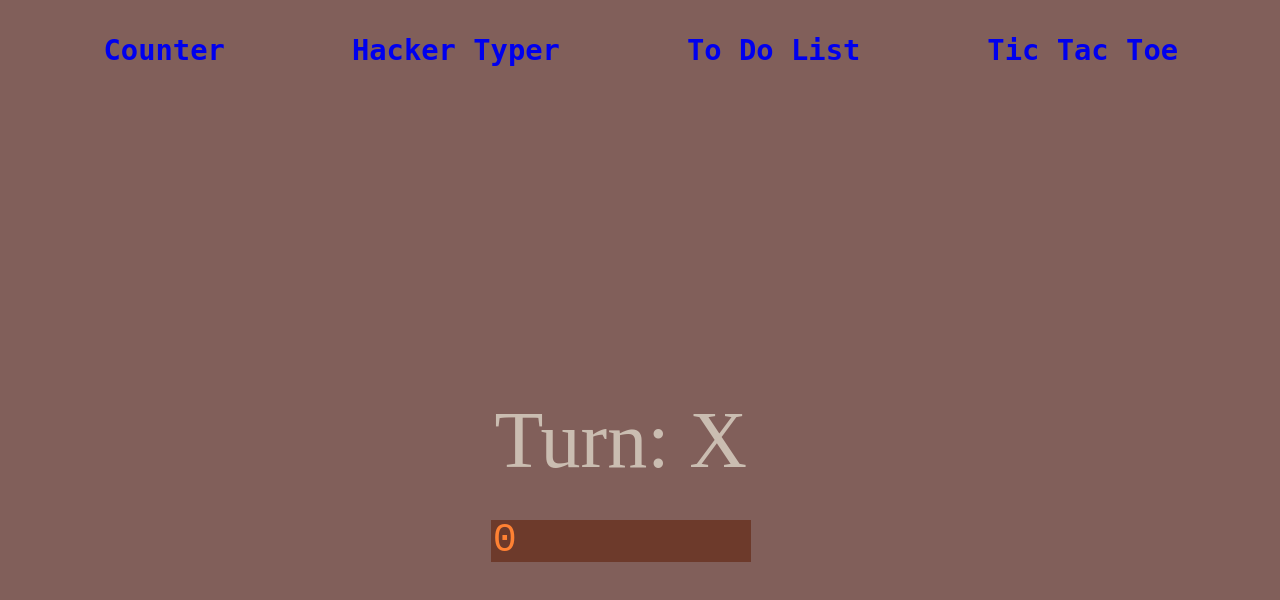
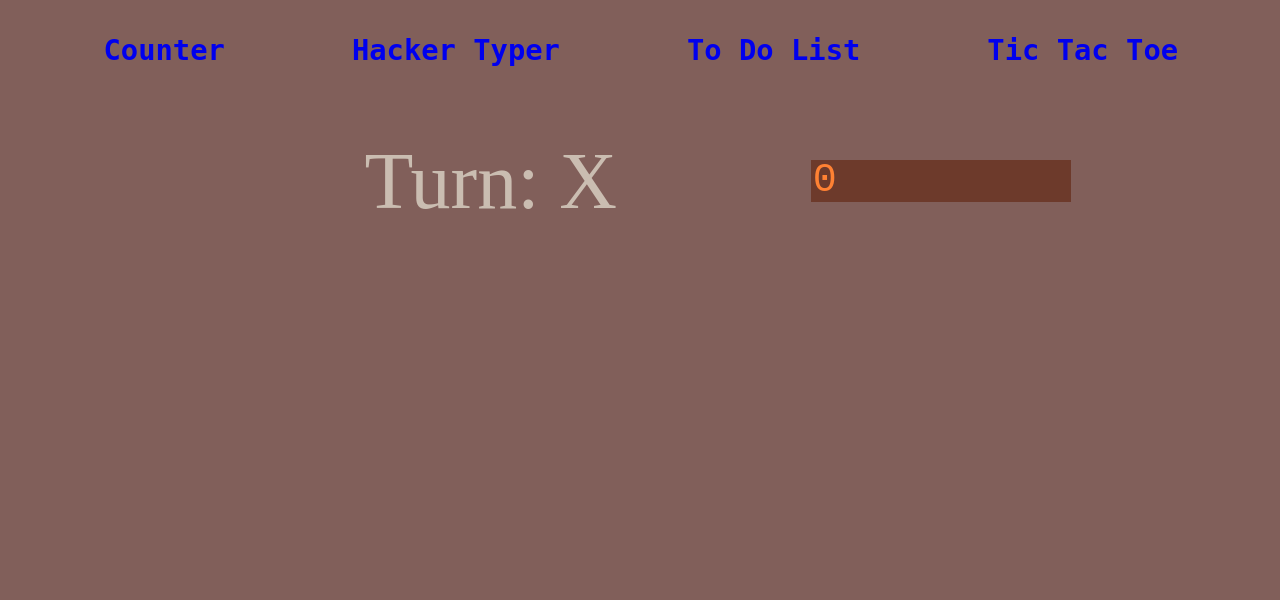
Before and after one commit to justholdinghands/reactPortfolio, a React (Create React App) app: page /tictactoe in a window 1280 px wide. Shown: the top 600 px of the page. Built offline with nearby package versions, Linux system fonts and the light colour scheme; a web font is replaced by a local one.

Commit message:
corrections

```diff
--- a/src/components/tictactoe/Tictactoe.tsx
+++ b/src/components/tictactoe/Tictactoe.tsx
@@ -1,8 +1,20 @@
-import { Component } from "react";
+import { ChangeEvent, Component } from "react";
 import { theme } from "../../theme";
 import styled from "styled-components";
 
 // styles
+export const DivInput = styled.div`
+  display: flex;
+  justify-content: center;
+  align-items: center;
+`;
+
+export const DivWrapSettings = styled.div`
+  display: flex;
+  flex-direction: row;
+  align-items: center;
+  justify-content: center;
+`;
 export const DivResult = styled.div`
   display: flex;
   justify-content: center;
@@ -29,8 +41,8 @@ export const DivWrapper = styled.div`
   display: flex;
   flex-direction: column;
   align-items: center;
-  justify-content: center;
-  height: 100vh;
+  justify-content: space-between;
+  height: 80vh;
 `;
 
 export const InputBoardSize = styled.input`
@@ -40,7 +52,6 @@ export const InputBoardSize = styled.input`
   color: ${theme.tictactoe.primary};
   font: 5vh/0 ${theme.tictactoe.font_secondary};
   border: none;
-  margin-bottom: 5rem;
 `;
 
 export const Box = styled.button`
@@ -56,7 +67,7 @@ type State = {
   size: number;
   boardMatrix: string[][];
   xTurn: boolean;
-  isWinning: string;
+  winner: string;
   gameOver: boolean;
   clickedXtimes: number;
 };
@@ -71,17 +82,16 @@ export default class Tictactoe extends Component<Props, State> {
       size: 0,
       boardMatrix: [],
       xTurn: true,
-      isWinning: "",
+      winner: "",
       gameOver: false,
       clickedXtimes: 0,
     };
-    this.checkWin = this.checkWin.bind(this);
   }
 
-  setSize = (e) => {
+  setSize = (e: ChangeEvent<HTMLInputElement>) => {
     this.setState((_p) => ({
       xTurn: true,
-      isWinning: "",
+      winner: "",
       gameOver: false,
       clickedXtimes: 0,
       size: Number(e.target.value),
@@ -92,7 +102,10 @@ export default class Tictactoe extends Component<Props, State> {
   };
 
   move = (row: number, column: number) => {
-    if (this.state.boardMatrix[row][column] === " ") {
+    if (
+      this.state.boardMatrix[row][column] === " " &&
+      this.state.gameOver === false
+    ) {
       this.setState(
         (prevState) => {
           let newMatrix = [...[...prevState.boardMatrix]];
@@ -116,7 +129,7 @@ export default class Tictactoe extends Component<Props, State> {
     }
   };
 
-  checkWin = () => {
+  checkWin = (): string | false => {
     this.checkDraw();
     return (
       this.checkRows(this.state.boardMatrix) ||
@@ -125,7 +138,7 @@ export default class Tictactoe extends Component<Props, State> {
     );
   };
 
-  checkRows = (boardMatrix) => {
+  checkRows = (boardMatrix: string[][]): string | false => {
     let winningLength = this.state.size > 5 ? 5 : this.state.size;
     let count = 1;
     for (let i = 0; i < boardMatrix.length; i++) {
@@ -137,7 +150,7 @@ export default class Tictactoe extends Component<Props, State> {
           count++;
           if (winningLength === count) {
             this.setState((_p) => ({ gameOver: true }));
-            this.setState((_p) => ({ isWinning: boardMatrix[i][j] }));
+            this.setState((_p) => ({ winner: boardMatrix[i][j] }));
             return boardMatrix[i][j];
           }
         } else {
@@ -154,9 +167,10 @@ export default class Tictactoe extends Component<Props, State> {
       clickedXtimes: prevState.clickedXtimes + 1,
     }));
 
-  transpose = (m: string[][]) => m[0].map((_, i) => m.map((x) => x[i]));
+  transpose = (m: string[][]): string[][] =>
+    m[0].map((_, i) => m.map((x) => x[i]));
 
-  checkDiagonals = (arr: string[][]) => {
+  checkDiagonals = (arr: string[][]): string[][] => {
     let positiveSlope: string[] = [];
     let negativeSlope: string[] = [];
     let finalArr: string[][] = [];
@@ -182,21 +196,27 @@ export default class Tictactoe extends Component<Props, State> {
   render() {
     return (
       <DivWrapper>
+        <DivWrapSettings>
           {!this.state.gameOver && (
             <DivTurn>Turn: {this.state.xTurn ? "X" : "O"}</DivTurn>
           )}
           {this.state.gameOver && (
+            <div>
               <DivResult>
-            {this.state.isWinning ? this.state.isWinning + " wins" : "Draw"}
+                {this.state.winner ? this.state.winner + " wins" : "Draw"}
               </DivResult>
+            </div>
           )}
+          <DivInput>
             <InputBoardSize
               type="number"
               onChange={this.setSize}
               value={Number(this.state.size).toString()}
-          min="1"
+              min="2"
               max="50"
             />
+          </DivInput>
+        </DivWrapSettings>
         <table>
           <tbody>
             {[...Array(this.state.size)].map((_, row) => {
@@ -204,13 +224,7 @@ export default class Tictactoe extends Component<Props, State> {
                 <tr key={row}>
                   {[...Array(this.state.size)].map((_, column) => (
                     <td key={column}>
-                      <Box
-                        onClick={() =>
-                          this.checkWin() === false
-                            ? this.move(row, column)
-                            : ""
-                        }
-                      >
+                      <Box onClick={() => this.move(row, column)}>
                         {this.state.boardMatrix[row][column]}
                       </Box>
                     </td>
```
Lines whose indentation alone changed are shown as unchanged.
